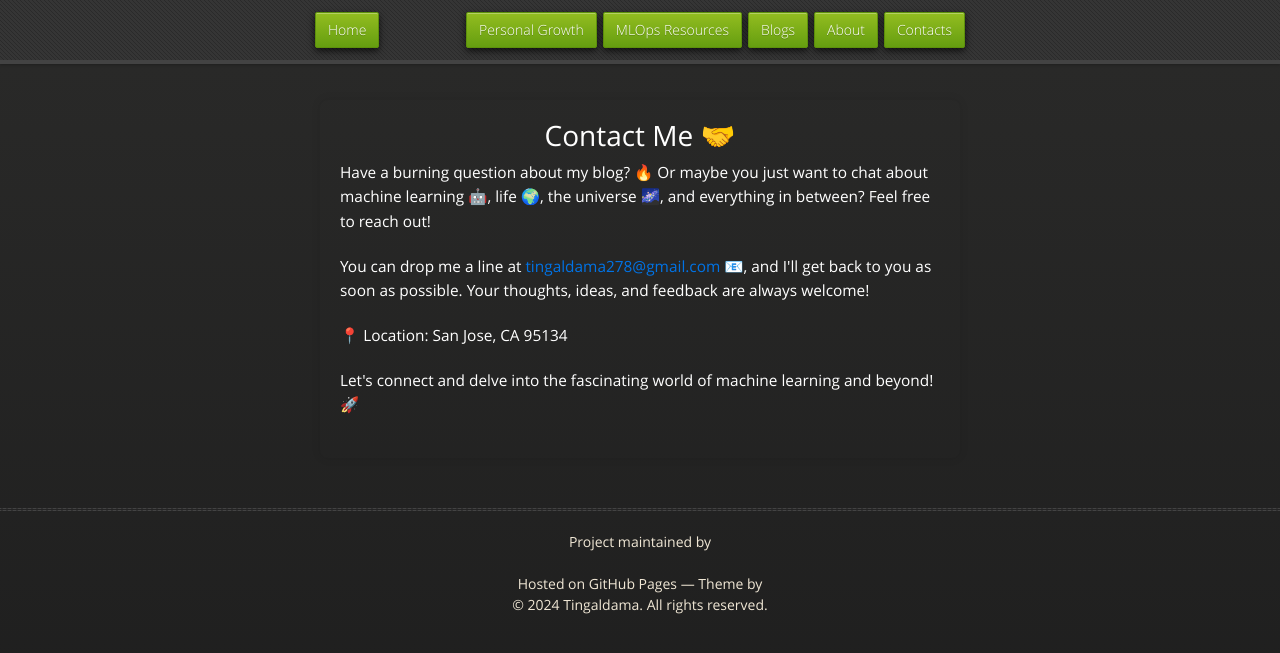
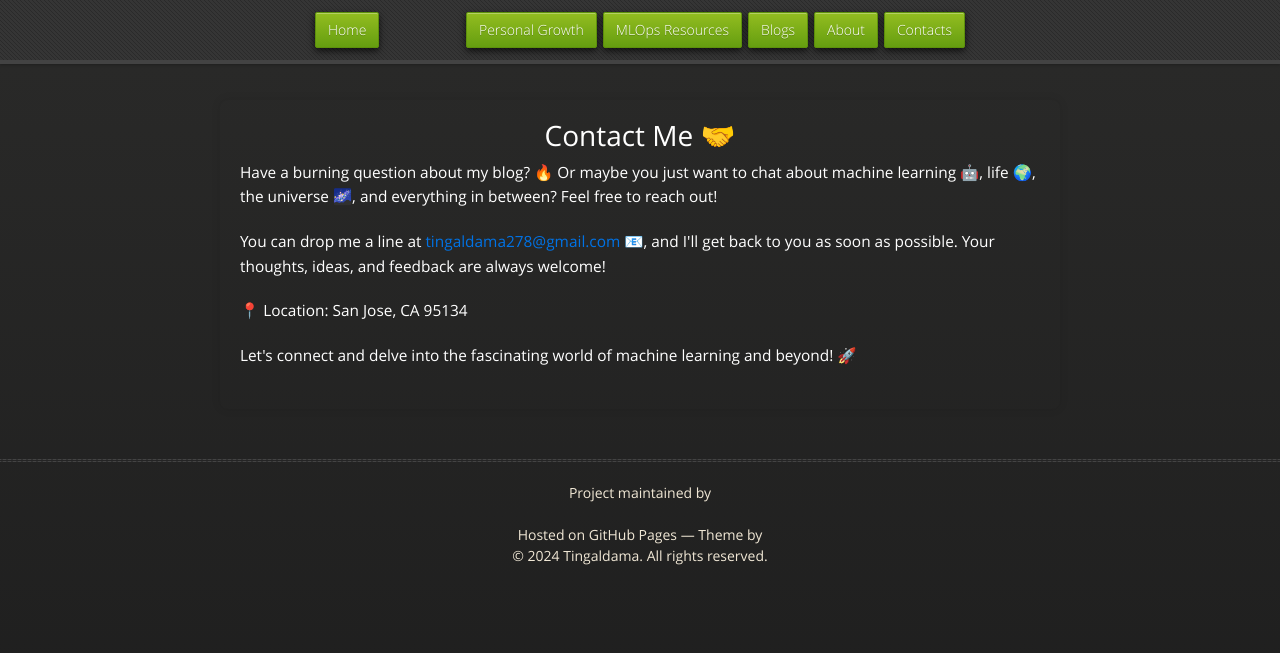
Before and after one commit to rosaaldama278/tingaldama, a Jekyll site: the page built from contact.md, in a window 1280 px wide. Shown: the top 653 px of the page. Built offline with Jekyll 4.4.1, drawn with Linux system fonts in a browser that asks for light colours.

Commit message:
edit the margins

```diff
--- a/_layouts/contact.html
+++ b/_layouts/contact.html
@@ -1,6 +1,6 @@
 <style>
 .contact-container {
-    max-width: 600px;
+    max-width: 800px;
     margin: 50px auto;
     margin-top: 100px;
     padding: 20px;
@@ -43,7 +43,7 @@
     .contact-container {
         padding: 10px;
         margin: 20px 10px;
-        margin-top: 80px;
+        margin-top: 100px;
     }
 
     .contact-container p {
--- a/_layouts/home.html
+++ b/_layouts/home.html
@@ -42,7 +42,7 @@
 }
 .container-content{
     max-width: 650px;
-    padding: 30px 0px 20px 0px !important;
+    padding: 30px 0px 20px 0px;
     margin: 20px 0;
     margin-top: 75px;
 }
--- a/_sass/jekyll-theme-midnight.scss
+++ b/_sass/jekyll-theme-midnight.scss
@@ -230,7 +230,7 @@ dt {
   }
 }
 
-section {
+section  {
   max-width:800px;
   padding: 30px 0px 50px 45px;
   margin: 20px 0;
@@ -306,8 +306,14 @@ section {
   }
 
   section {
-    margin-top: 40px;
+    margin-top: 100px;
+    padding-left: 0px !important;
   }
+  .container-content{
+    max-width: 100%;
+    padding: 55px 0px 20px 0px !important;
+    margin: 20px 0;
+}
   nav {
 
   }
```
Also changed, not shown: 4 other files.
